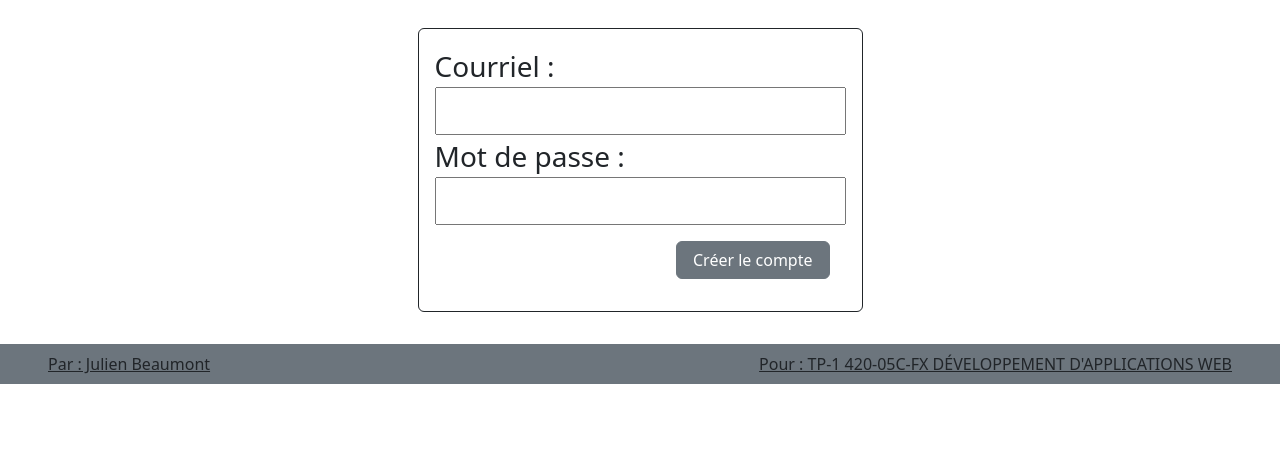
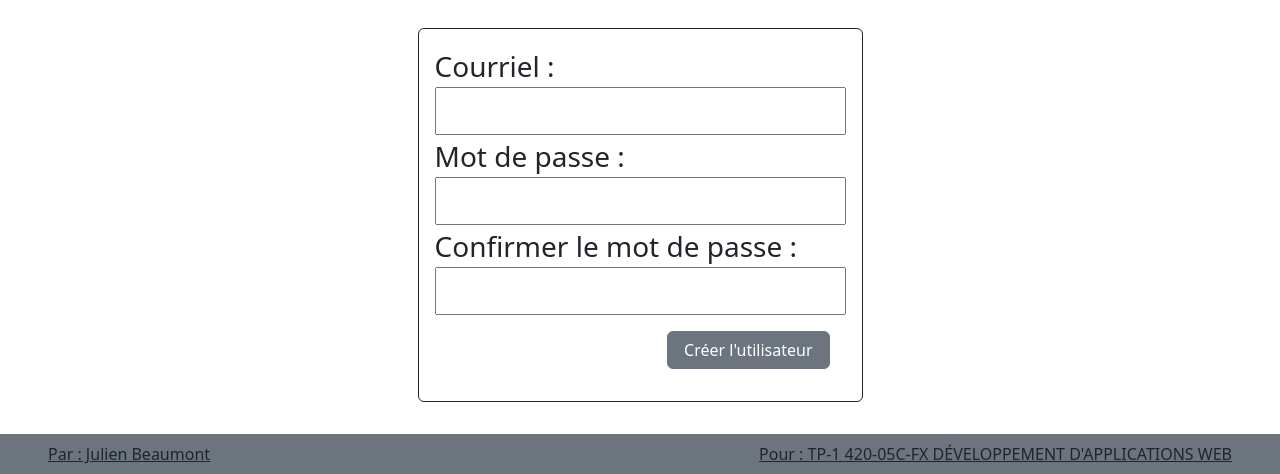
Before and after one commit to pierreolivierc/420-05C-FXweb-TP2Pierre-OlivierJulien, a Flask app: page /compte/creer_compte in a window 1280 px wide. Shown: the part 326-800 px from the top of the page. Run offline with Flask 3, Linux system fonts and the light colour scheme; style sheets or scripts are compiled from the project's sources; some libraries are stand-ins or nearby versions.

Commit message:
ajout de double vérification

```diff
--- a/TP2/compte.py
+++ b/TP2/compte.py
@@ -24,9 +24,9 @@ def page_de_connexion():
             flash('Connexion réussi.')
             return redirect("/", code=303)
         else:
-            return render_template('connexion.jinja', titre_page="CONNEXION", blueprint="authentifier", bouton_soumettre="Connecter")
+            return render_template('connexion.jinja')
     else:
-        return render_template('connexion.jinja', titre_page="CONNEXION", blueprint="authentifier", bouton_soumettre= "Connecter")
+        return render_template('connexion.jinja')
 
 
 @bp_compte.route('/creer_compte', methods=["GET", "POST"])
@@ -34,11 +34,12 @@ def creation_de_compte():
     if request.method == "POST":
         courriel = (request.form.get("courriel", default=""))
         mdp = (request.form.get("mdp", default=""))
+        mdp2 = (request.form.get("mdp2", default=""))
         courriel_valide = utilitaires.verifier_courriel(courriel)
         mdp_valide = utilitaires.verifier_mot_de_passe(mdp)
         with bd.creer_connexion() as conn:
             Courriel = bd.verifier_si_courriel_existe(conn, courriel)
-        if not courriel_valide or not mdp_valide or Courriel :
+        if not courriel_valide or not mdp_valide or Courriel or mdp != mdp2 :
             # TODO ajout d'une condition en cas d'erreur
             salut = "TODO"
             flash('Erreur.')
@@ -57,9 +58,9 @@ def creation_de_compte():
                 flash('Compte bien créé.')
                 return redirect("/", code=303)
             else:
-                return render_template('connexion.jinja', titre_page="CRÉER COMPTE", blueprint="creer_compte", bouton_soumettre="Créer le compte")
+                return render_template('creation_utilisateur.jinja')
     else:
-        return render_template('connexion.jinja', titre_page="CRÉER COMPTE", blueprint="creer_compte", bouton_soumettre="Créer le compte")
+        return render_template('creation_utilisateur.jinja')
 
 
 #@bp_compte.route('/valider_authentifier', methods=['GET', 'POST'])
--- a/TP2/templates/connexion.jinja
+++ b/TP2/templates/connexion.jinja
@@ -1,24 +1,30 @@
 {% extends "base.jinja" %}
 
 {% block titre %}
-    {{ titre_page }} | FAKE
+    Connexion | FAKE
 {% endblock %}
 
 {% block contenu %}
 
     <section class="m-4">
         <div class="d-flex justify-content-center">
-            <form action="/compte/{{ blueprint }}" method="post" class="border border-dark p-3 rounded fs-3 m-2">
+            <form action="/compte/authentifier" method="post" class="border border-dark p-3 rounded fs-3 m-2">
                 <div class="d-flex flex-column">
                     <label for="courriel">Courriel :</label>
                     <input name="courriel" id="courriel" type="text">
+                    <div id="validationCourriel" class="invalid-feedback">
+                        {{ message_erreur_courriel }}
+                    </div>
                 </div>
                 <div class="d-flex flex-column">
                     <label for="mdp">Mot de passe :</label>
                     <input name="mdp" id="mdp" type="text">
+                    <div id="validationCourriel" class="invalid-feedback">
+                        {{ message_erreur_mdp }}
+                    </div>
                 </div>
                 <div class="d-flex flex-row-reverse m-3">
-                    <input class="px-3 btn btn-secondary" value="{{ bouton_soumettre }}" type="submit">
+                    <input class="px-3 btn btn-secondary" value="Connexion" type="submit">
                 </div>
             </form>
         </div>
--- a/TP2/templates/creation_utilisateur.jinja
+++ b/TP2/templates/creation_utilisateur.jinja
@@ -8,10 +8,10 @@
 
     <section class="m-4">
         <div class="d-flex justify-content-center">
-            <form action="" class="border border-dark p-3 rounded fs-3 m-2">
+            <form action="/compte/creer_compte" method="post" class="border border-dark p-3 rounded fs-3 m-2">
                 <div class="d-flex flex-column">
-                    <label for="nom">Nom d'utilisateur :</label>
-                    <input name="nom" id="nom" type="text">
+                    <label for="courriel">Courriel :</label>
+                    <input name="courriel" id="courriel" type="text">
                 </div>
                 <div class="d-flex flex-column">
                     <label for="mdp">Mot de passe :</label>
@@ -21,12 +21,8 @@
                     <label for="mdp2">Confirmer le mot de passe :</label>
                     <input name="mdp2" id="mdp2" type="text">
                 </div>
-                <div class="d-flex flex-column">
-                    <label for="courriel">Courriel :</label>
-                    <input name="courriel" id="courriel" type="text">
-                </div>
                 <div class="d-flex flex-row-reverse m-3">
-                    <input class="px-3" value="Créer l'utilisateur" type="submit">
+                    <input class="px-3 btn btn-secondary" value="Créer l'utilisateur" type="submit">
                 </div>
             </form>
         </div>
```
Also changed, not shown: 1 other file.
